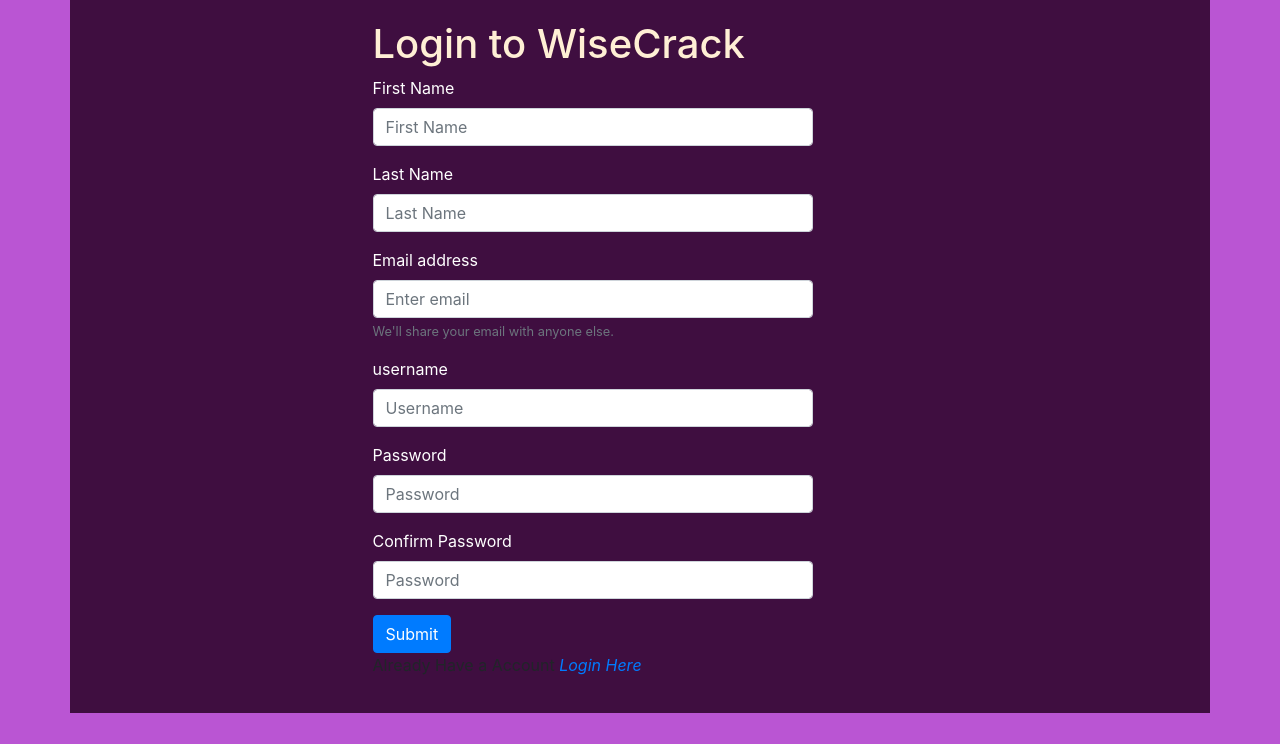
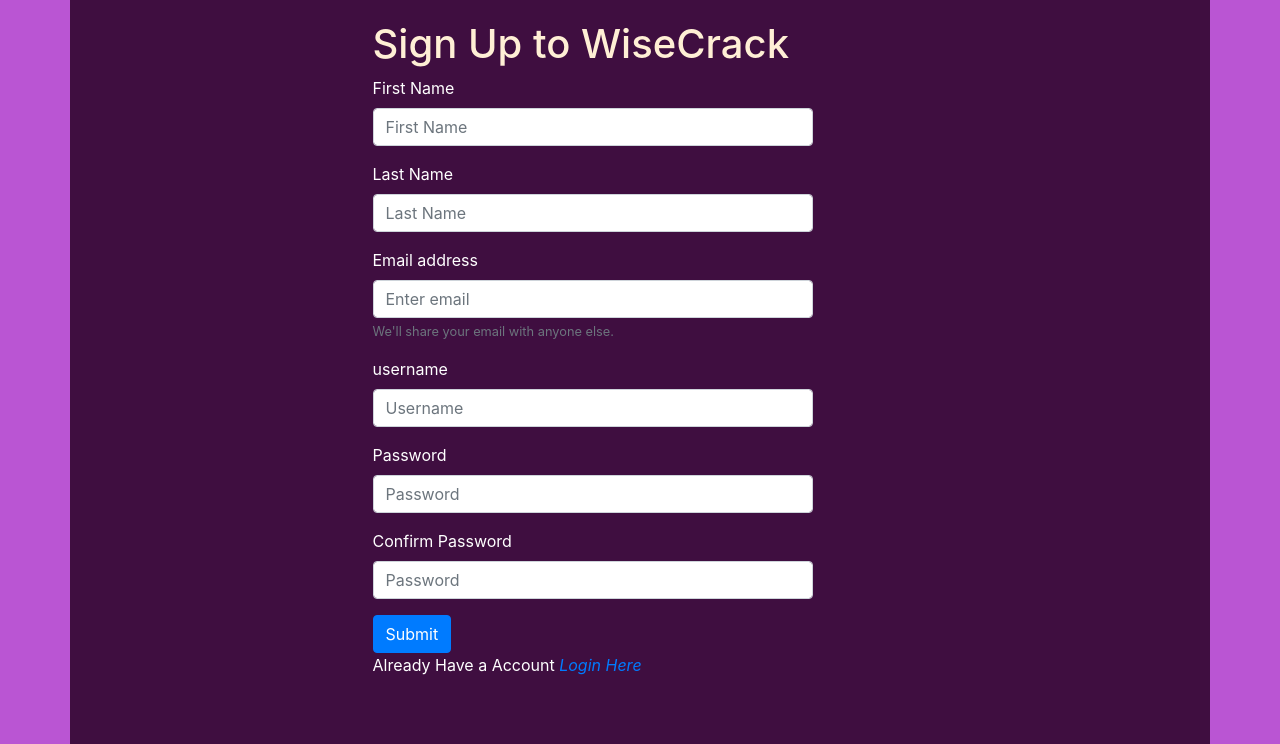
Before and after one commit to oper10/FirstFlask, a Flask app: page /register in a window 1280 px wide. Shown: the part 56-800 px from the top of the page. Run offline with Flask 2, Linux system fonts and the light colour scheme; some libraries are stand-ins or nearby versions.

Commit message:
Fixing up the Registation form

```diff
--- a/app/static/css/style.css
+++ b/app/static/css/style.css
@@ -21,9 +21,10 @@ div.form-group{
 
 .container{
     background-color: #3F0E40;
-    height: 100%;
+    height: calc(100vh - 56px);
     padding: 20px 20px 20px 20px;
-    margin-block: auto;
+    position: relative;
+    overflow: hidden;
 }
 
 form label{
@@ -45,3 +46,15 @@ div.container h1{
 #error{
     color: lightcoral
 }
+
+#emailhelp{
+    color: #3F0E40;
+}
+
+.container, p{
+    color:white;
+}
+
+.btn{
+    text-align: center;
+}
--- a/app/templates/account/register.html
+++ b/app/templates/account/register.html
@@ -8,7 +8,7 @@
             <div class="col-3"></div>
             <div class="col-5 loginpage">
                 <form method="POST" action="/register">
-                    <h1 class="title">Login to WiseCrack</h1>
+                    <h1 class="title">Sign Up to WiseCrack</h1>
                     {% with messages = get_flashed_messages() %}
                         {% if messages %}
                             {% for message in messages %}
@@ -41,7 +41,7 @@
                         <label for="password_confirm">Confirm Password</label>
                         <input type="password" class="form-control" placeholder="Password" name="password_confirm">
                     </div>
-                    <button type="submit" class="btn btn-primary">Submit</button>
+                    <button type="submit" class="btn btn-primary">Submit</button></r>
                 </form>
                 <p>Already Have a Account<a style="font-style: italic;" href="/login"> Login Here</a></p>
                 <!-- Footer Content, Help, Privacy and Terms and Conditions-->
```
